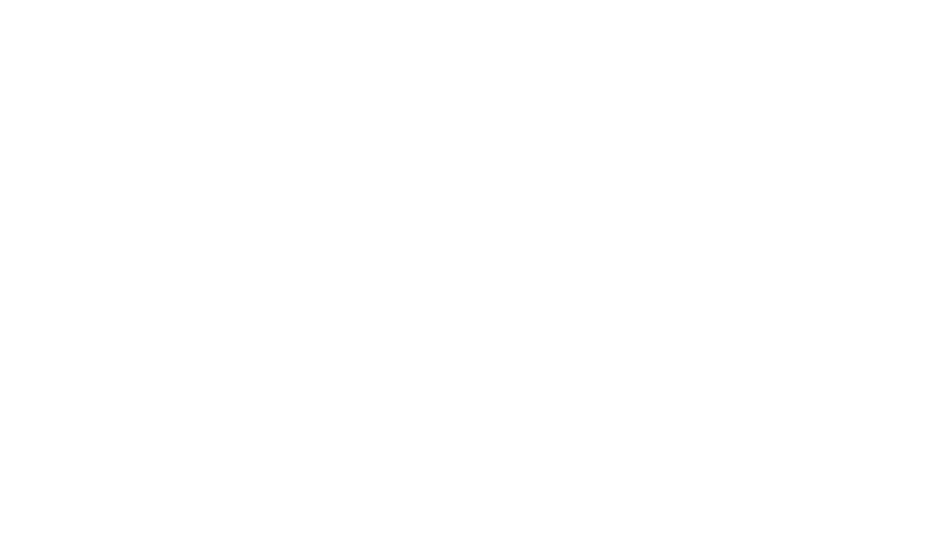
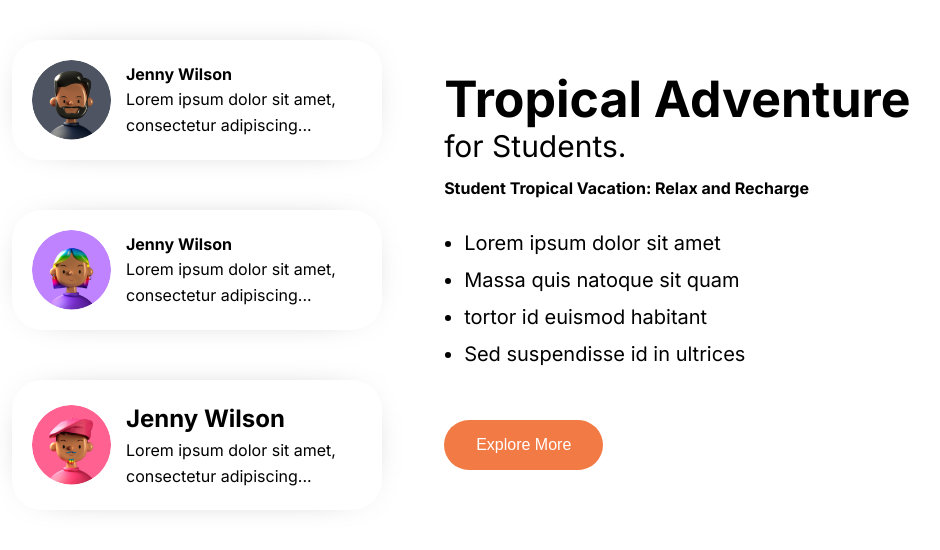
Before and after one commit to CodeWithIfty/education-website, a React (Vite) app: page / in a window 1280 px wide. Shown: the part 910-1460 px from the top of the page, without its empty margins (179-1119 px from the left). Before the commit the page ends 800 px from the top, so only its background shows below. Built offline with nearby package versions, Linux system fonts and the light colour scheme.

Commit message:
added student review section

```diff
--- a/src/App.jsx
+++ b/src/App.jsx
@@ -1,11 +1,13 @@
 import HeroSection from "./components/HeroSection/HeroSection";
 import Navbar from "./components/Navbar/Navbar";
+import StudentReviewSection from "./components/StudentReviewSection/StudentReviewSection";
 
 function App() {
   return (
     <div>
       <Navbar />
       <HeroSection />
+      <StudentReviewSection />
     </div>
   );
 }
--- /dev/null
+++ b/src/components/StudentReviewSection/StudentReviewSection.jsx
@@ -0,0 +1,50 @@
+import "./student-review.css";
+const StudentReviewSection = () => {
+  return (
+    <section className="container section-wrapper">
+      {/* reviews */}
+      <div className="reviews-container">
+        {/* card1 */}
+        <div className="card-container">
+          <img src="/images/Rectangle 25.png" alt="" />
+          <div className="card-texts">
+            <h4>Jenny Wilson</h4>
+            <p>Lorem ipsum dolor sit amet, consectetur adipiscing...</p>
+          </div>
+        </div>
+        {/* card2 */}
+        <div className="card-container">
+          <img src="/images/Rectangle 26.png" alt="" />
+          <div className="card-texts">
+            <h4>Jenny Wilson</h4>
+            <p>Lorem ipsum dolor sit amet, consectetur adipiscing...</p>
+          </div>
+        </div>
+        {/* card3 */}
+        <div className="card-container">
+          <img src="/images/Rectangle 27.png" alt="" />
+          <div className="card-texts">
+            <h2>Jenny Wilson</h2>
+            <p>Lorem ipsum dolor sit amet, consectetur adipiscing...</p>
+          </div>
+        </div>
+      </div>
+      {/* Texts */}
+      <div className="review-text-container">
+        <h3>
+          Tropical Adventure <br /> <span>for Students.</span>
+        </h3>
+        <p>Student Tropical Vacation: Relax and Recharge</p>
+        <ul>
+          <li>Lorem ipsum dolor sit amet</li>
+          <li>Massa quis natoque sit quam</li>
+          <li>tortor id euismod habitant</li>
+          <li>Sed suspendisse id in ultrices</li>
+        </ul>
+        <button className="button">Explore More</button>
+      </div>
+    </section>
+  );
+};
+
+export default StudentReviewSection;
--- /dev/null
+++ b/src/components/StudentReviewSection/student-review.css
@@ -0,0 +1,81 @@
+.section-wrapper {
+  display: flex;
+  justify-content: space-evenly;
+  align-items: center;
+  padding: 150px 0px;
+}
+.reviews-container {
+  display: flex;
+  flex-direction: column;
+  gap: 50px;
+}
+.card-container {
+  background-color: white;
+  display: flex;
+  width: 330px;
+  padding: 20px;
+  align-items: center;
+  gap: 15px;
+  border-radius: 30px;
+  box-shadow: 0px 0px 44px -33px;
+}
+
+.card-container img {
+  width: 80px;
+  height: 80px;
+  border-radius: 50px;
+}
+
+.review-text-container {
+  display: flex;
+  flex-direction: column;
+  justify-content: center;
+  align-items: start;
+}
+.review-text-container h3 {
+  font-size: 50px;
+  line-height: 40px;
+}
+.review-text-container h3 span {
+  font-size: 30px;
+  font-style: normal;
+  font-weight: 400;
+}
+
+.review-text-container p {
+  font-weight: bold;
+  margin-top: 10px;
+}
+.review-text-container ul {
+  margin-left: 20px;
+  margin-top: 25px;
+  display: flex;
+  flex-direction: column;
+  gap: 5px;
+  font-size: 20px;
+}
+
+.review-text-container button {
+  margin-top: 50px;
+}
+
+/* Student Review Section Responsive styles */
+@media only screen and (max-width: 1024px) {
+  .section-wrapper {
+    flex-direction: column-reverse;
+    gap: 20px;
+    padding: 100px 0px;
+  }
+  .review-text-container {
+    align-items: center;
+  }
+  .review-text-container h3 {
+    text-align: center;
+  }
+  .card-container {
+    margin-top: 50px;
+  }
+  .reviews-container {
+    gap: 10px;
+  }
+}
--- a/src/index.css
+++ b/src/index.css
@@ -4,7 +4,13 @@
 html,
 body,
 ul,
-ol {
+ol,
+h1,
+h2,
+h3,
+h4,
+h6,
+p {
   margin: 0;
   padding: 0;
 }
@@ -14,6 +20,7 @@ body {
   line-height: 1.6;
   box-sizing: border-box;
   font-family: "Inter", sans-serif;
+  background-color: #fff;
 }
 
 /* Color Variables */
```
